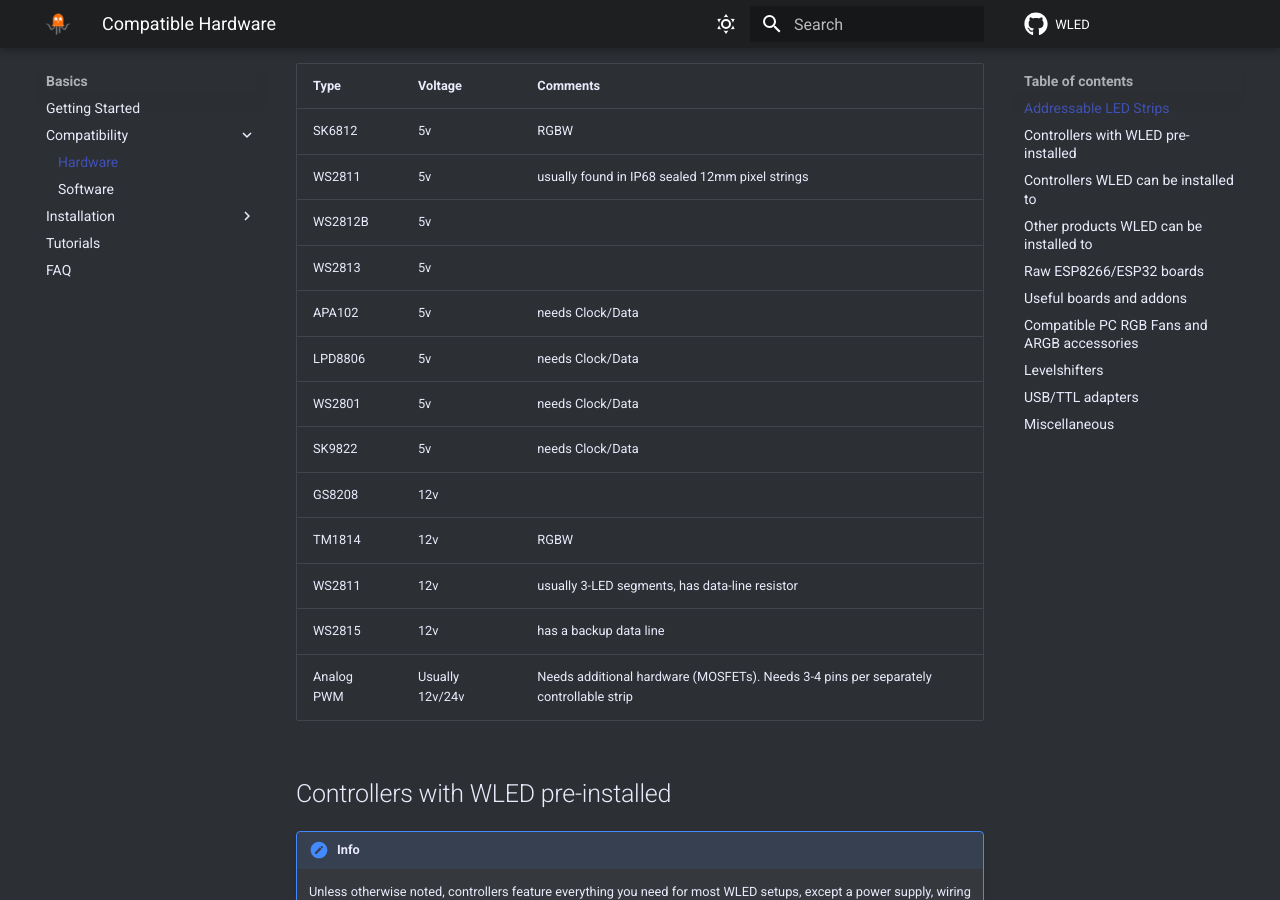
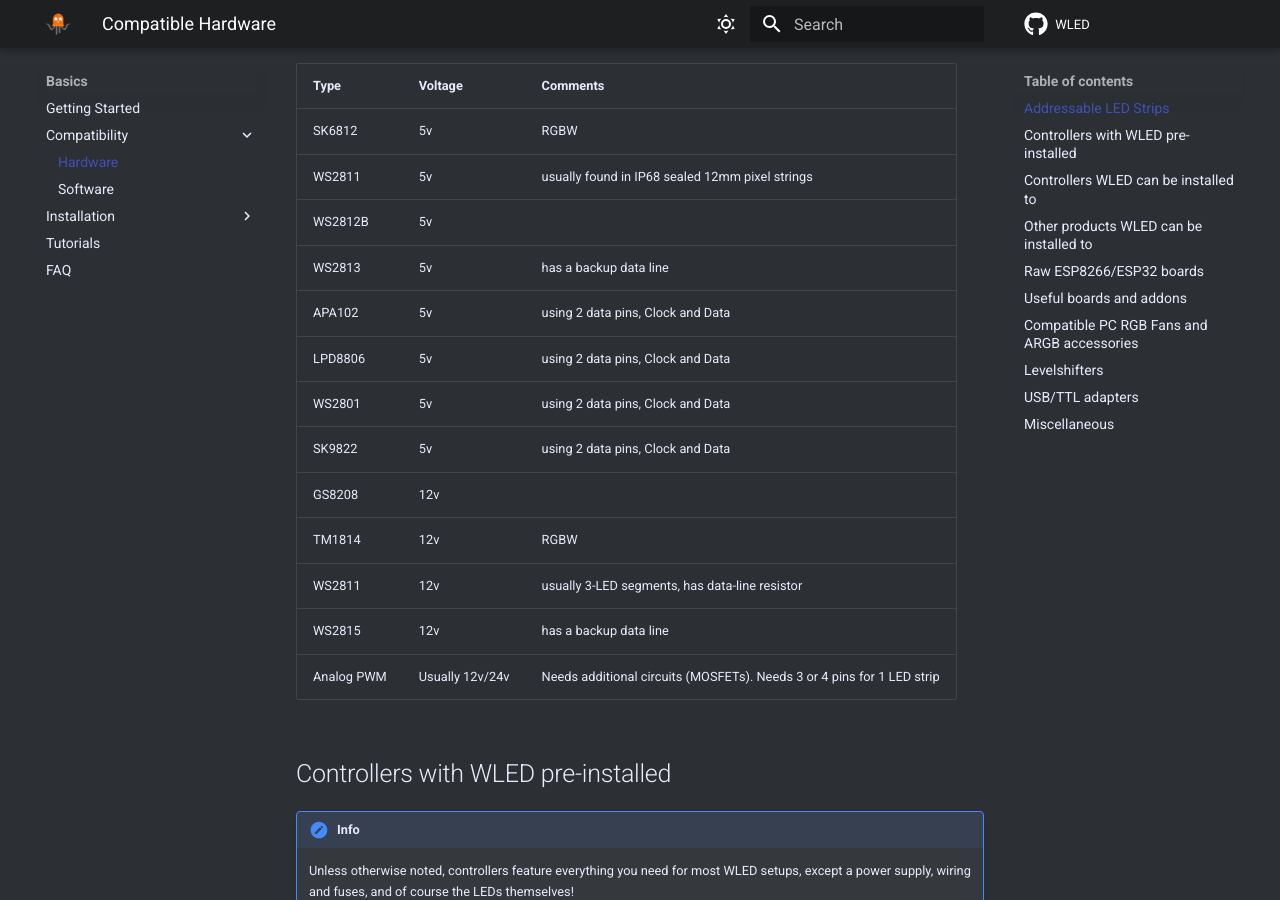
Before and after one commit to Aircoookie/WLED-Docs, an MkDocs documentation site: the page built from docs/basics/compatible-hardware.md, in a window 1280 px wide and 900 px high, scrolled down 623 px. Built offline with MkDocs 1.6.1 and Material for MkDocs 9.7.7, drawn with Linux system fonts in a browser that asks for light colours; comment, search, counter and statistics services are not loaded.

Commit message:
Update compatible-hardware.md (#83)
Spelling check

```diff
--- a/docs/basics/compatible-hardware.md
+++ b/docs/basics/compatible-hardware.md
@@ -25,16 +25,16 @@
 SK6812 | 5v | RGBW
 WS2811 | 5v | usually found in IP68 sealed 12mm pixel strings
 WS2812B | 5v |
-WS2813 | 5v |
-APA102 | 5v | needs Clock/Data
-LPD8806 | 5v | needs Clock/Data
-WS2801 | 5v | needs Clock/Data
-SK9822 | 5v | needs Clock/Data
+WS2813 | 5v | has a backup data line
+APA102 | 5v | using 2 data pins, Clock and Data
+LPD8806 | 5v | using 2 data pins, Clock and Data
+WS2801 | 5v | using 2 data pins, Clock and Data
+SK9822 | 5v | using 2 data pins, Clock and Data
 GS8208 | 12v |
 TM1814 | 12v | RGBW
 WS2811 | 12v | usually 3-LED segments, has data-line resistor
 WS2815 | 12v | has a backup data line
-Analog PWM | Usually 12v/24v | Needs additional hardware (MOSFETs). Needs 3-4 pins per separately controllable strip
+Analog PWM | Usually 12v/24v | Needs additional circuits (MOSFETs). Needs 3 or 4 pins for 1 LED strip
 
 ## Controllers with WLED pre-installed
 
```
